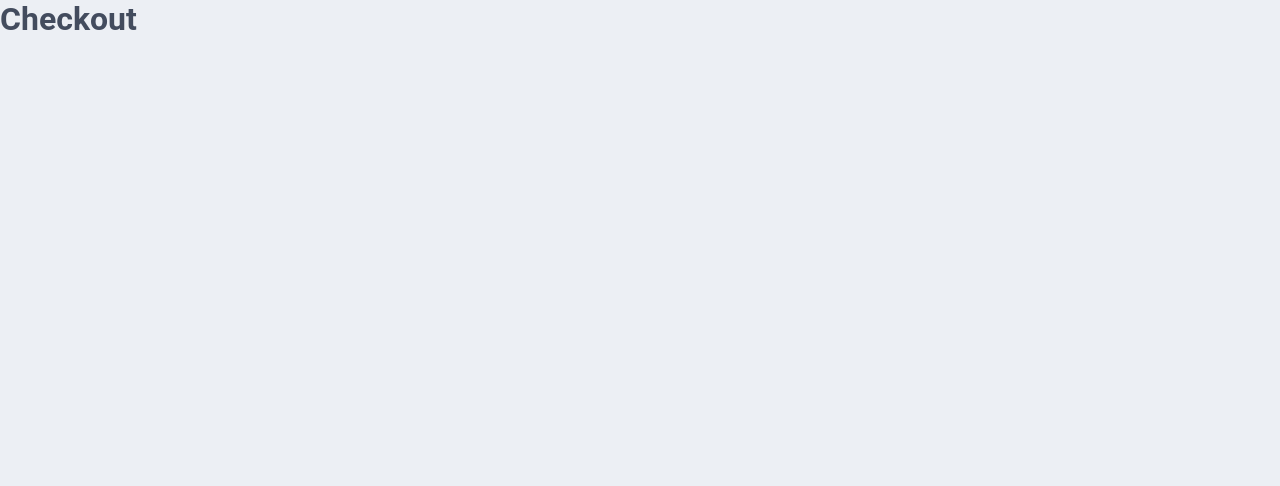
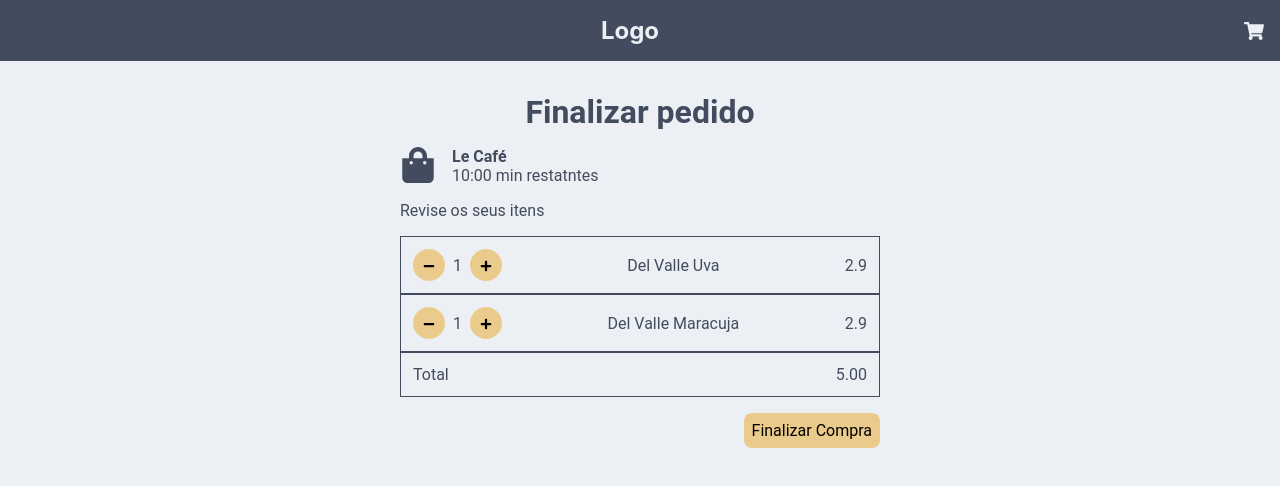
Before and after one commit to luisfscoelho/teste-4all, a React (Create React App) app: page /checkout in a window 1280 px wide. Shown: the top 486 px of the page. Built offline with nearby package versions, Linux system fonts and the light colour scheme.

Commit message:
checkout page

```diff
--- a/src/pages/Checkout/index.tsx
+++ b/src/pages/Checkout/index.tsx
@@ -1,10 +1,75 @@
 import React from 'react';
+import { FaMinus, FaPlus, FaShoppingBag } from 'react-icons/fa';
+
+import Nav from '../../components/Nav';
+import { Contaier, Cart } from './styles';
 
 function Checkout() {
+  const cart = [
+    {
+      id: 1,
+      idCategory: 0,
+      name: 'Del Valle Uva',
+      description: 'Del Valle sabor uva 290ml',
+      price: 2.9,
+      image: 'path',
+      quantity: 1,
+    },
+    {
+      id: 2,
+      idCategory: 0,
+      name: 'Del Valle Maracuja',
+      description: 'Del Valle sabor Maracuja 290ml',
+      price: 2.9,
+      image: 'path',
+      quantity: 1,
+    },
+  ];
+
   return (
-    <main>
-      <h1>Checkout</h1>
-    </main>
+    <>
+      <Nav />
+      <Contaier>
+        <h1>Finalizar pedido</h1>
+
+        <div>
+          <FaShoppingBag size={36} />
+          <div>
+            <p>
+              <b>Le Café</b>
+            </p>
+            <p>10:00 min restatntes</p>
+          </div>
+        </div>
+
+        <p>Revise os seus itens</p>
+
+        <Cart>
+          {cart.map(c => (
+            <div key={c.id}>
+              <div>
+                <button type="button">
+                  <FaMinus size={12} />
+                </button>
+                <p>1</p>
+                <button type="button">
+                  <FaPlus size={12} />
+                </button>
+              </div>
+              <span>{c.name}</span>
+              <span>{c.price}</span>
+            </div>
+          ))}
+
+          <div>
+            <span>Total</span>
+            <span>5.00</span>
+          </div>
+        </Cart>
+
+        <button type="button">Finalizar Compra</button>
+      </Contaier>
+    </>
   );
 }
 
--- /dev/null
+++ b/src/pages/Checkout/styles.ts
@@ -0,0 +1,85 @@
+import styled from 'styled-components';
+
+export const Contaier = styled.main`
+  display: flex;
+  flex-direction: column;
+  align-items: center;
+
+  margin: auto;
+  margin-top: 2rem;
+
+  width: 60%;
+  min-width: 280px;
+  max-width: 480px;
+
+  > div:first-of-type {
+    display: flex;
+    flex-direction: row;
+    justify-content: center;
+    align-self: flex-start;
+
+    margin: 1em 0;
+
+    div {
+      margin: 0 1em;
+    }
+  }
+
+  > p {
+    align-self: flex-start;
+  }
+
+  > button {
+    align-self: flex-end;
+  }
+
+  button {
+    padding: 0.5em;
+    border-radius: 8px;
+
+    border: none;
+    background-color: #ebcb8b;
+
+    &:hover {
+      transition: 0.5s;
+      background-color: #e0ae4a;
+    }
+  }
+`;
+
+export const Cart = styled.div`
+  display: flex;
+  flex-direction: column;
+  justify-content: center;
+
+  width: 100%;
+
+  margin: 1em 0;
+
+  div {
+    display: flex;
+    align-items: center;
+    justify-content: space-between;
+
+    border: solid 1px;
+    padding: 0.75em;
+
+    div {
+      display: flex;
+      align-items: center;
+
+      border: none;
+      padding: 0;
+
+      p {
+        margin: 0 0.5em;
+      }
+
+      button {
+        height: 32px;
+        width: 32px;
+        border-radius: 50%;
+      }
+    }
+  }
+`;
```
